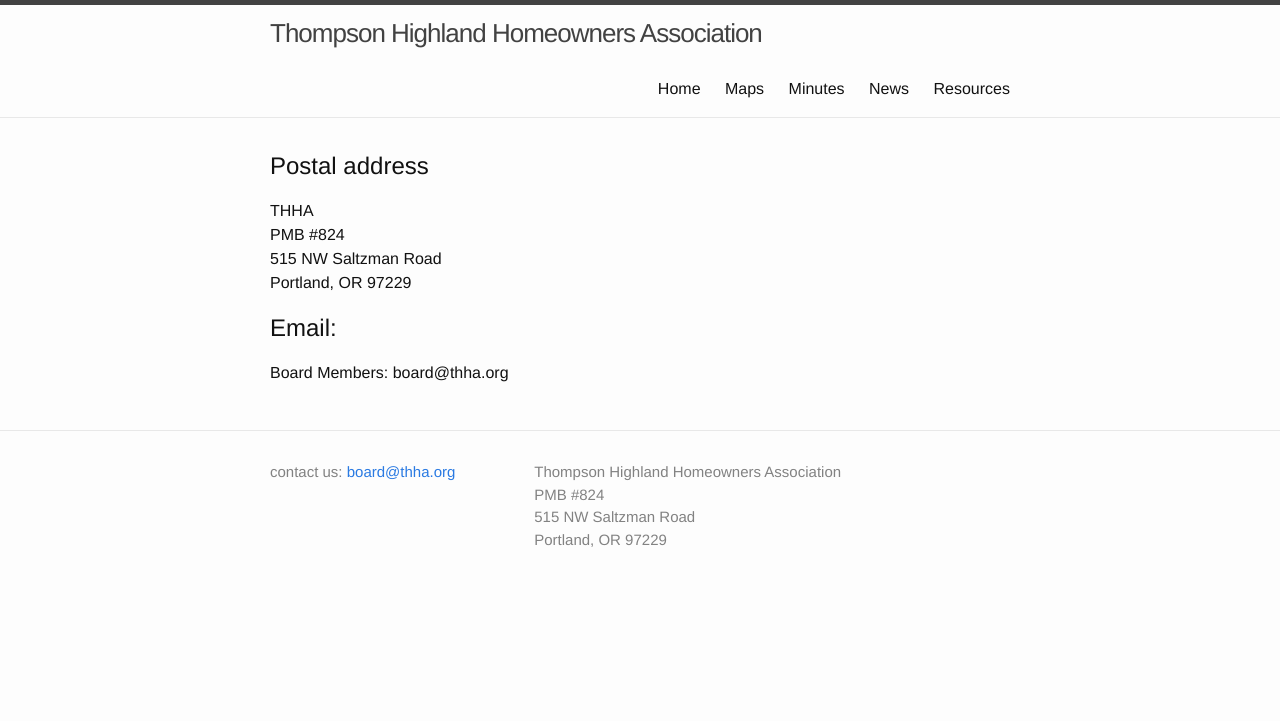
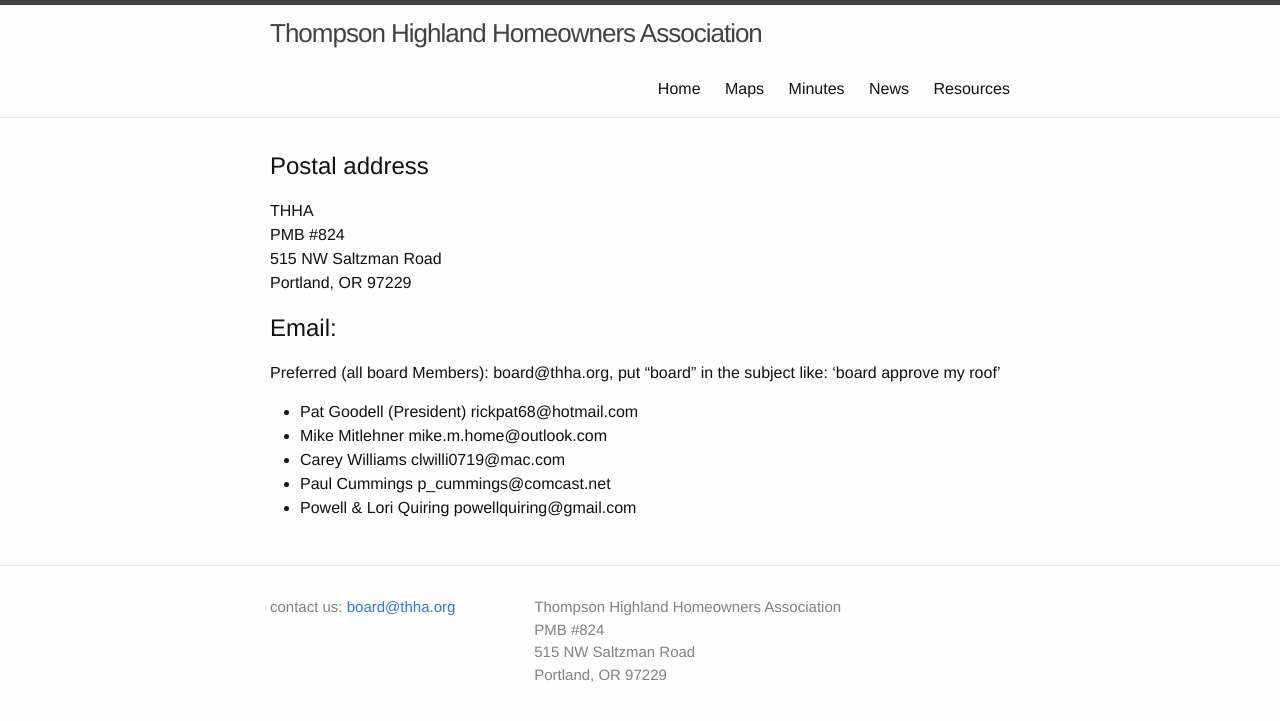
Before and after one commit to thhaorg/thhaorg.github.io, a Jekyll site: the page built from index.md, in a window 1280 px wide. Shown: the top 721 px of the page. Built offline with Jekyll 4.4.1, drawn with Linux system fonts in a browser that asks for light colours.

Commit message:
board members

```diff
--- a/index.md
+++ b/index.md
@@ -9,4 +9,10 @@
 Portland, OR 97229
 
 ## Email:
-Board Members: board@thha.org
+Preferred (all board Members): board@thha.org, put "board" in the subject like: 'board approve my roof'
+
+* Pat Goodell (President) rickpat68@hotmail.com
+* Mike Mitlehner mike.m.home@outlook.com
+* Carey Williams clwilli0719@mac.com
+* Paul Cummings p_cummings@comcast.net
+* Powell & Lori Quiring powellquiring@gmail.com
```
